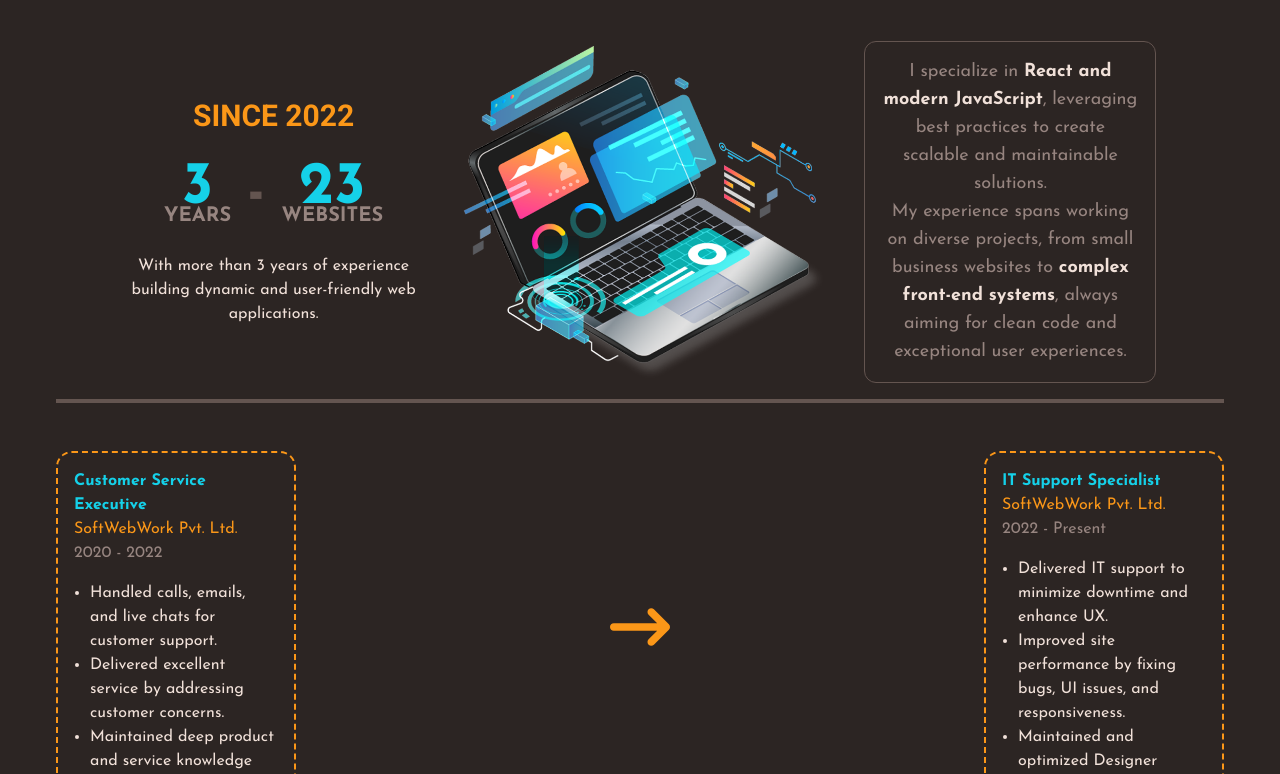
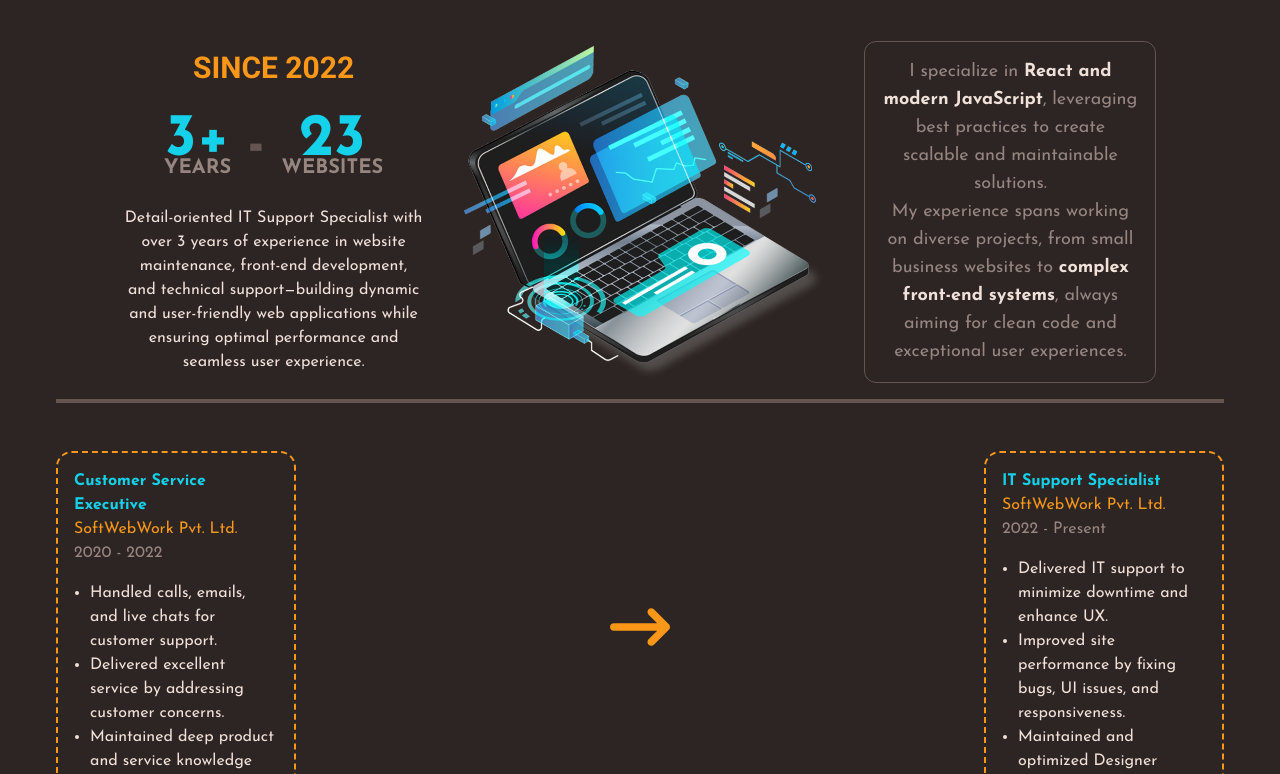
Before and after one commit to navnitsingh0110/Navnit_Singh_Portfolio, a React (Vite) app: page / in a window 1280 px wide. Shown: the part 2120-2894 px from the top of the page. Built offline with nearby package versions, Linux system fonts and the light colour scheme.

Commit message:
few changes

```diff
--- a/src/components/Contact/ContactInfo.jsx
+++ b/src/components/Contact/ContactInfo.jsx
@@ -6,7 +6,7 @@ import SingleInfo from "./SingleInfo";
 const ContactInfo = () => {
   return (
     <div className="flex flex-col gap-4">
-      <SingleInfo text="ns011125@gmail.com" Image={HiOutlineMail} />
+      <SingleInfo text="navnitsingh145@gmail.com" Image={HiOutlineMail} />
       <SingleInfo text="+91 8770771593" Image={FiPhone} />
       <SingleInfo text="Nagpur, Maharashtra, India" Image={IoLocationOutline} />
     </div>
--- a/src/components/Experience/ExperienceTopLeft.jsx
+++ b/src/components/Experience/ExperienceTopLeft.jsx
@@ -7,13 +7,12 @@ const ExperienceTopLeft = () => {
         Since 2022
       </p>
       <div className="flex justify-center items-center gap-4">
-        <ExperienceInfo number="3" text="Years" />
+        <ExperienceInfo number="3+" text="Years" />
         <p className="font-bold text-6xl text-lightBrown">-</p>
         <ExperienceInfo number="23" text="Websites" />
       </div>
       <p className="text-center text-white">
-        With more than 3 years of experience building dynamic and user-friendly web
-        applications.
+      Detail-oriented IT Support Specialist with over 3 years of experience in website maintenance, front-end development, and technical support—building dynamic and user-friendly web applications while ensuring optimal performance and seamless user experience.
       </p>
     </div>
   );
```
